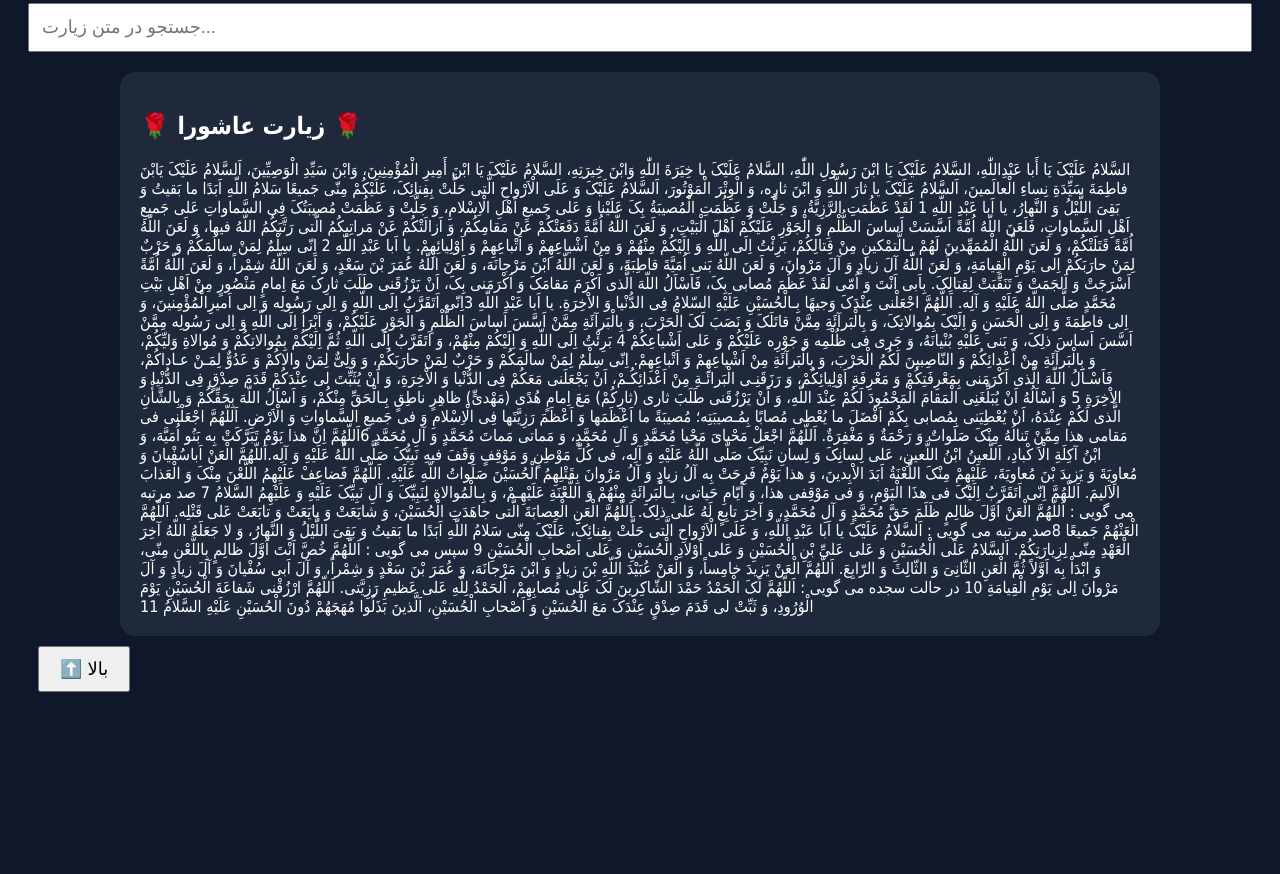
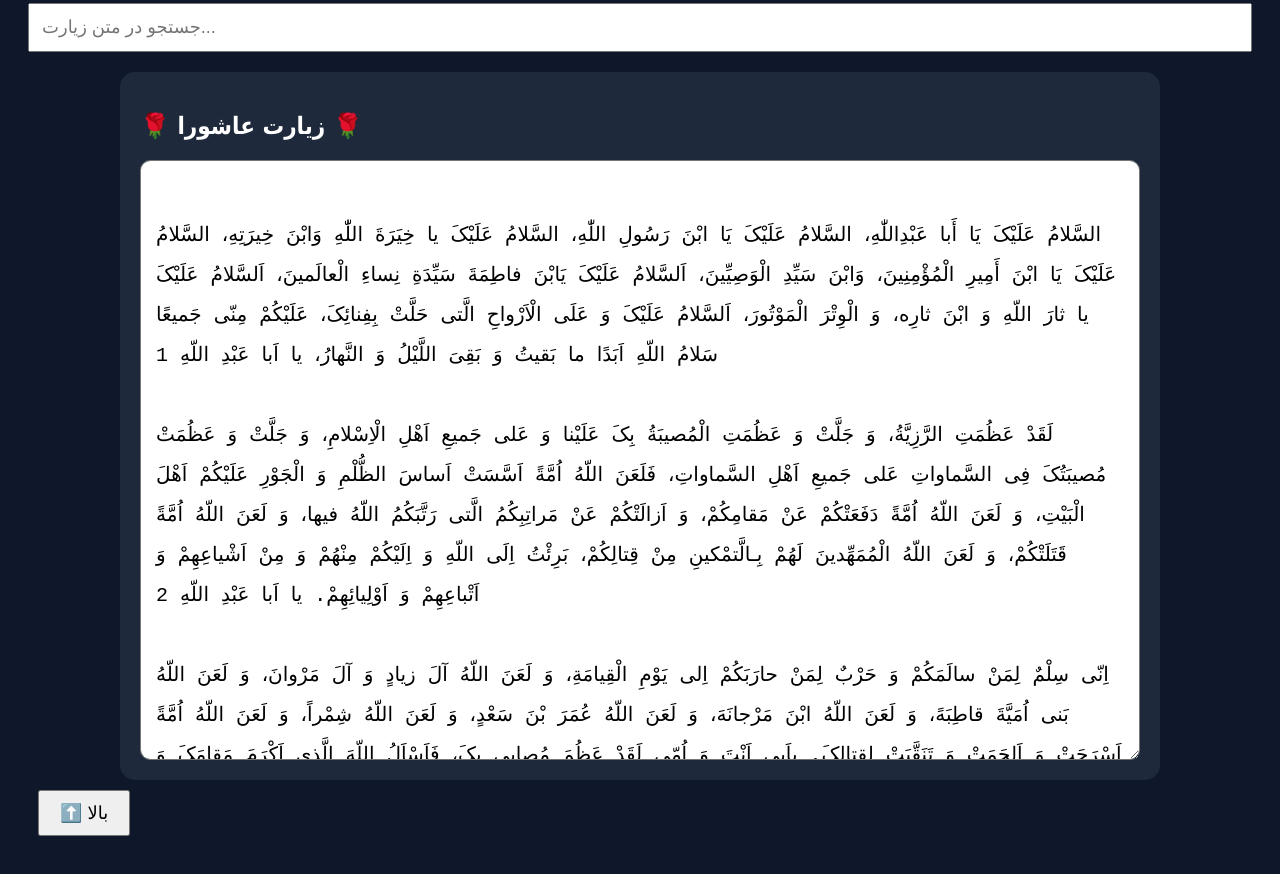
Before and after one commit to ermiya1129-prog/ermiya13936, a plain HTML site: page index.html in a window 1280 px wide. Shown: the part 374-1248 px from the top of the page. Before the commit the page ends 1104 px from the top, so only its background shows below. Drawn offline with Linux system fonts and the light colour scheme.

Commit message:
Update index.html

```diff
--- a/index.html
+++ b/index.html
@@ -96,10 +96,18 @@ placeholder="جستجو در متن زیارت..."
 onkeyup="searchText()">
 
 <!-- متن زیارت -->
-<div class="card">
-<h2>🌹 زیارت عاشورا 🌹</h2>
+<div class="card"><h2>🌹 زیارت عاشورا 🌹</h2>
 
-<div id="zeyaratText">
+<textarea readonly
+style="
+width:100%;
+height:600px;
+font-size:20px;
+line-height:2;
+padding:15px;
+border-radius:10px;
+">
+
 السَّلامُ عَلَیْکَ یَا أَبا عَبْدِاللّٰهِ، السَّلامُ عَلَیْکَ یَا ابْنَ رَسُولِ اللّٰهِ، السَّلامُ عَلَیْکَ یا خِیَرَةَ اللّٰهِ وَابْنَ خِیرَتِهِ، السَّلامُ عَلَیْکَ یَا ابْنَ أَمِیرِ الْمُؤْمِنِینَ، وَابْنَ سَیِّدِ الْوَصِیِّینَ، اَلسَّلامُ عَلَیْکَ یَابْنَ فاطِمَةَ سَیِّدَةِ نِساءِ الْعالَمینَ، اَلسَّلامُ عَلَیْکَ یا ثارَ اللّهِ وَ ابْنَ ثارِه، وَ الْوِتْرَ الْمَوْتُورَ، اَلسَّلامُ عَلَیْکَ وَ عَلَى الْاَرْواحِ الَّتى حَلَّتْ بِفِنائِکَ، عَلَیْکُمْ مِنّى جَمیعًا سَلامُ اللّهِ اَبَدًا ما بَقیتُ وَ بَقِىَ اللَّیْلُ وَ النَّهارُ، یا اَبا عَبْدِ اللّهِ 1
 
 لَقَدْ عَظُمَتِ الرَّزِیَّةُ، وَ جَلَّتْ وَ عَظُمَتِ الْمُصیبَةُ بِکَ عَلَیْنا وَ عَلى جَمیعِ اَهْلِ الْاِسْلامِ، وَ جَلَّتْ وَ عَظُمَتْ مُصیبَتُکَ فِى السَّماواتِ عَلى جَمیعِ اَهْلِ السَّماواتِ، فَلَعَنَ اللّهُ اُمَّةً اَسَّسَتْ اَساسَ الظُّلْمِ وَ الْجَوْرِ عَلَیْکُمْ اَهْلَ الْبَیْتِ، وَ لَعَنَ اللّهُ اُمَّةً دَفَعَتْکُمْ عَنْ مَقامِکُمْ، وَ اَزالَتْکُمْ عَنْ مَراتِبِکُمُ الَّتى رَتَّبَکُمُ اللّهُ فیها، وَ لَعَنَ اللّهُ اُمَّةً قَتَلَتْکُمْ، وَ لَعَنَ اللّهُ الْمُمَهِّدینَ لَهُمْ بِـالَّتمْکینِ مِنْ قِتالِکُمْ، بَرِئْتُ اِلَى اللّهِ وَ اِلَیْکُمْ مِنْهُمْ وَ مِنْ اَشْیاعِهِمْ وَ اَتْباعِهِمْ وَ اَوْلِیائِهِمْ. یا اَبا عَبْدِ اللّهِ 2
@@ -118,6 +126,7 @@ onkeyup="searchText()">
 سپس می گویی : اَللّهُمَّ خُصَّ اَنْتَ اَوَّلَ ظالِمٍ بِاللَّعْنِ مِنّى، وَ ابْدَاْ بِه اَوَّلاً ثُمَّ الْعَنِ الثّانِىَ وَ الثّالِثَ وَ الرّابِعَ. اَللّهُمَّ الْعَنْ یَزیدَ خامِساً، وَ الْعَنْ عُبَیْدَ اللّهِ بْنَ زیادٍ وَ ابْنَ مَرْجانَهَ، وَ عُمَرَ بْنَ سَعْدٍ وَ شِمْراً، وَ آلَ اَبى سُفْیانَ وَ آلَ زیادٍ وَ آلَ مَرْوانَ اِلى یَوْمِ الْقِیامَةِ 10
 
 در حالت سجده می گویی : اَللّهُمَّ لَکَ الْحَمْدُ حَمْدَ الشّاکِرینَ لَکَ عَلى مُصابِهِمْ، اَلحَمْدُ لِلّهِ عَلى عَظیمِ رَزِیَّتى. اَللّهُمَّ ارْزُقْنى شَفاعَةَ الْحُسَیْنِ یَوْمَ الْوُرُودِ، وَ ثَبِّتْ لى قَدَمَ صِدْقٍ عِنْدَکَ مَعَ الْحُسَیْنِ وَ اَصْحابِ الْحُسَیْنِ، اَلَّذینَ بَذَلُوا مُهَجَهُمْ دُونَ الْحُسَیْنِ عَلَیْهِ السَّلامُ 11
+</textarea>
 
 </div>
 
```
